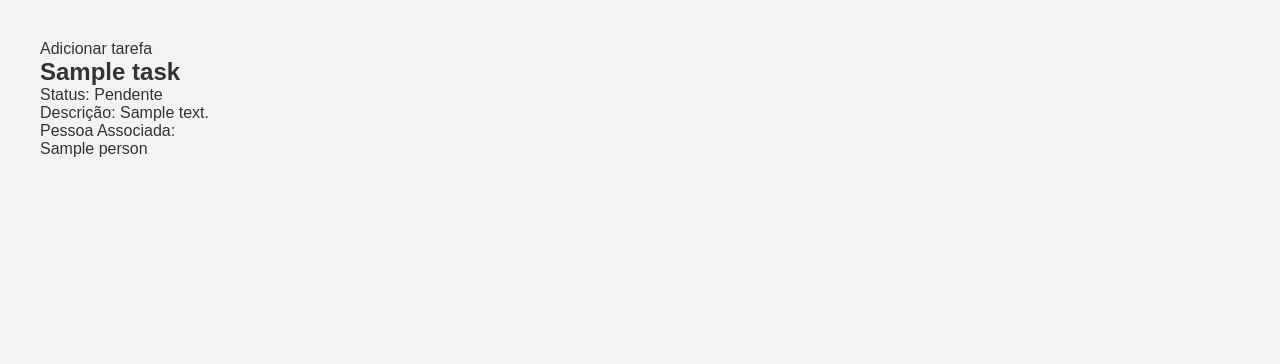
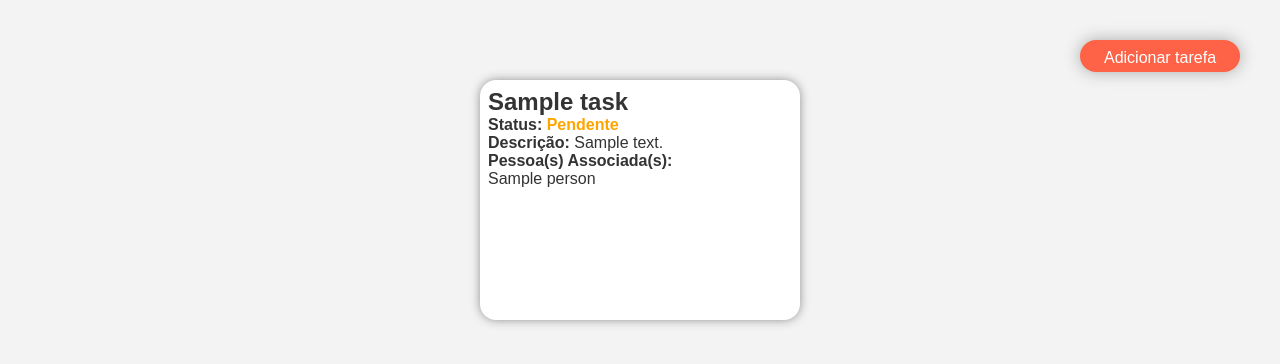
Before and after one commit to Kauan-Azevedo/Task-Manager, a Django app: page / in a window 1280 px wide. Shown: the top 364 px of the page. Run offline with Django 4.2, Linux system fonts and the light colour scheme; tables that the repository leaves empty hold one stand-in row (values such as "Sample post").

Commit message:
feat: tasList css

```diff
--- /dev/null
+++ b/tasks/static/css/taskList.css
@@ -0,0 +1,47 @@
+.tasks-container {
+    display: flex;
+    flex-wrap: wrap;
+    justify-content: center;
+    gap: 2rem;
+    padding: .5rem;
+}
+
+.add-btn{
+    width: 10rem;
+    height: 2rem;
+    text-align: center;
+    margin-left: auto;
+    padding: .55rem 0;
+    color: #fff;
+    background-color: var(--primary-color);
+    border-radius: 999rem;
+    box-shadow: 0 0 1rem #33333360;
+    transition: 250ms;
+}
+
+.add-btn:hover {
+    --primary-color: rgb(204, 78, 56);
+    width: 11rem;
+}
+
+.task-card {
+    width: 100%;
+    max-width: 20rem;
+    min-height: 15rem;
+    padding: .5rem;
+    border-radius: 1rem;
+    background-color: #fff;
+    box-shadow: 0px 0px 10px #33333380;
+    transition: 250ms;
+}
+
+.task-card:hover {
+    --primary-color: rgb(204, 78, 56);
+
+    background-color: var(--primary-color);
+    color: #fff;
+}
+
+.task-card p span {
+    font-weight: bolder;
+}
--- a/tasks/templates/tasks/listTasks.html
+++ b/tasks/templates/tasks/listTasks.html
@@ -3,31 +3,38 @@
 {% block pageTitle %}
     Todas as Tarefas
 {% endblock pageTitle %}
+{% block localCss %}
+    {% load static %}
+    <link rel="stylesheet" type="text/css" href="{% static 'css/taskList.css' %}" />
+{% endblock localCss %}
 
 {% block content %}
     <section>
-        <a href="{% url 'tasks:taskAdd' %}">Adicionar tarefa</a>
+        <a class="add-btn" href="{% url 'tasks:taskAdd' %}">Adicionar tarefa</a>
         {% if taskList %}
-        <ul>
+            <ul class="tasks-container">
                 {% for task in taskList %}
+                    <a class="task-card" href="{% url 'tasks:taskDetail' task_id=task.id %}">
                         <li>
-                <a href="{% url 'tasks:taskDetail' task_id=task.id %}">
-                <h1>{{ task.title }}</h1>
-                </a>
-                <span>
-                Status: {% if task.status == 0 %} Pendente {% else %} Concluida {% endif %}
-                </span>
-                <p>Descrição: {{ task.description }}</p>
-                <p>
-                Pessoa Associada:
-                <br />
+                            <h2>{{task.title}}</h2>
+                            <p><span>Status:</span>
+                                {% if task.status == 0 %}
+                                    <span style="color:orange;">Pendente</span>
+                                {% else %}
+                                    <span style="color: darkgreen;">Concluida</span>
+                                {% endif %}
+                            </p>
+                            <p><span>Descrição:</span>
+                                {{ task.description }}
+                            </p>
+                            <p><span>Pessoa(s) Associada(s):</span>
                             {% for person in task.person.all %}
                                 <p>
                                     {{ person.name }}
                                 </p>
                             {% endfor %}
-                </p>
                         </li>
+                    </a>
                 {% endfor %}
             </ul>
         {% else %}
```
Lines whose indentation alone changed are shown as unchanged.
